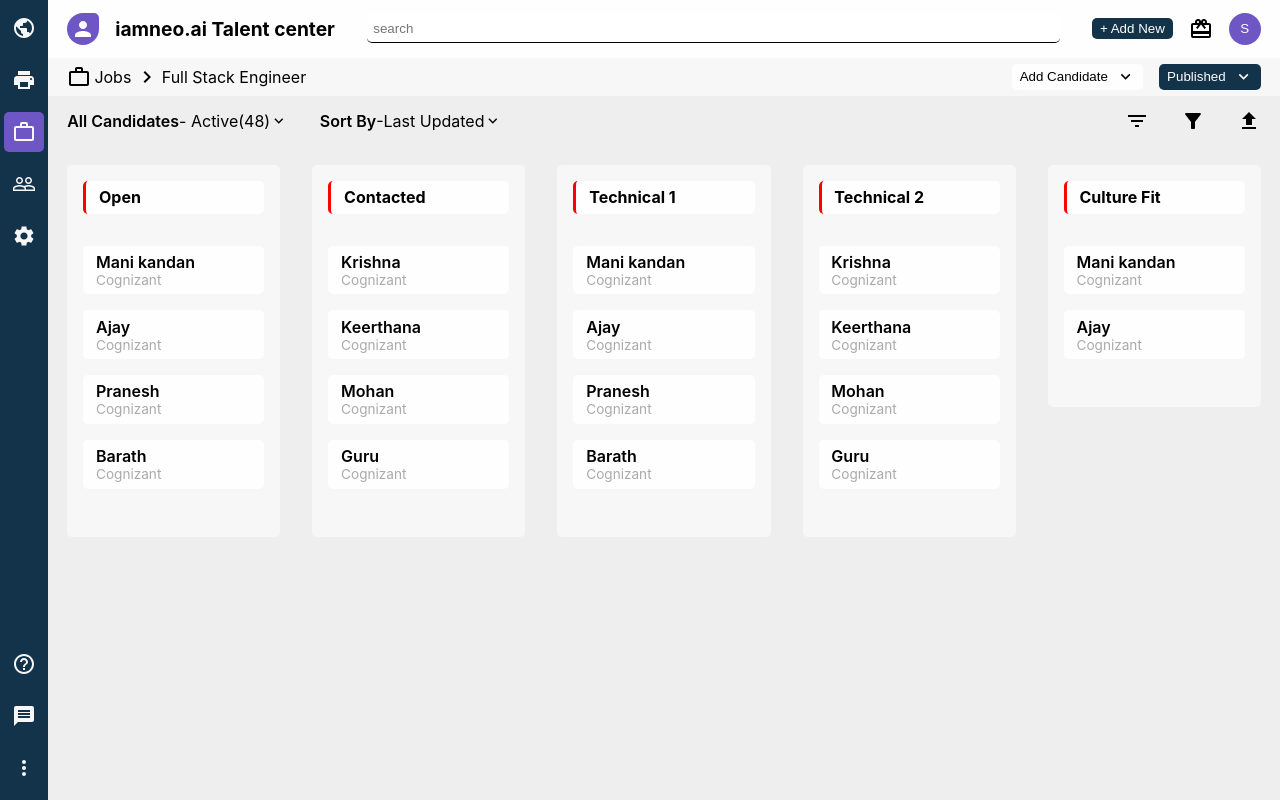
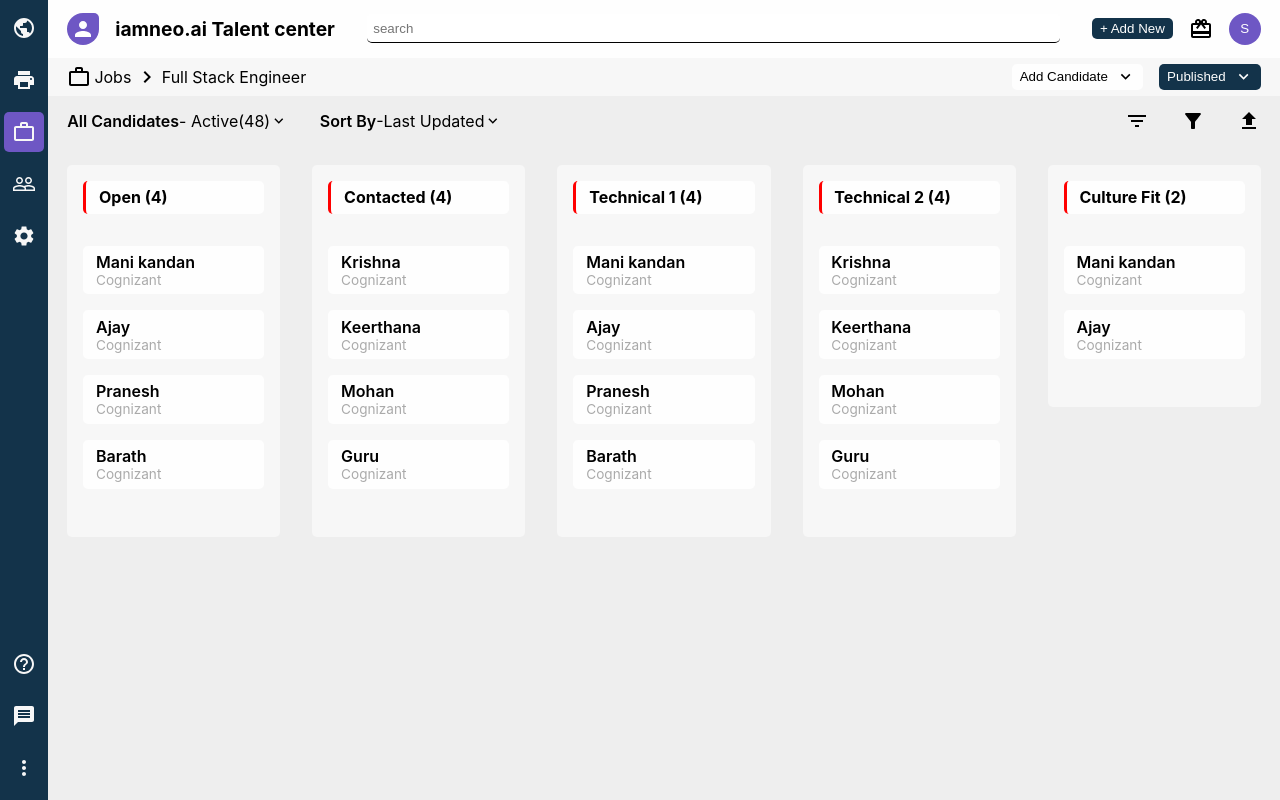
Before and after one commit to manismk/iamneo_assignment, a React (Create React App) app: page / in a window 1280 px wide. Built offline with nearby package versions, Linux system fonts and the light colour scheme.

Commit message:
fix: improved some fixes

```diff
--- a/src/components/main-container/TaskContainer.jsx
+++ b/src/components/main-container/TaskContainer.jsx
@@ -71,6 +71,7 @@ export const TaskContainer = () => {
         droppableId="task--container"
         direction="horizontal"
         type="task"
+        style={{ overflow: "auto" }}
       >
         {(provided) => (
           <div
--- a/src/components/main-container/TaskWrapper.jsx
+++ b/src/components/main-container/TaskWrapper.jsx
@@ -12,7 +12,7 @@ export const TaskWrapper = ({ task, index }) => {
           ref={provided.innerRef}
         >
           <p className="task--Name" {...provided.dragHandleProps}>
-            {task.type}
+            {task.type} {`(${task.candidates.length})`}
           </p>
           <Droppable droppableId={task.id} type="candidate">
             {(provided) => (
--- a/src/index.css
+++ b/src/index.css
@@ -66,7 +66,6 @@ code {
   gap: 2rem;
   margin-top: 2rem;
   align-items: flex-start;
-  overflow-x: auto;
 }
 .task--wrapper {
   background-color: var(--light--2);
```
